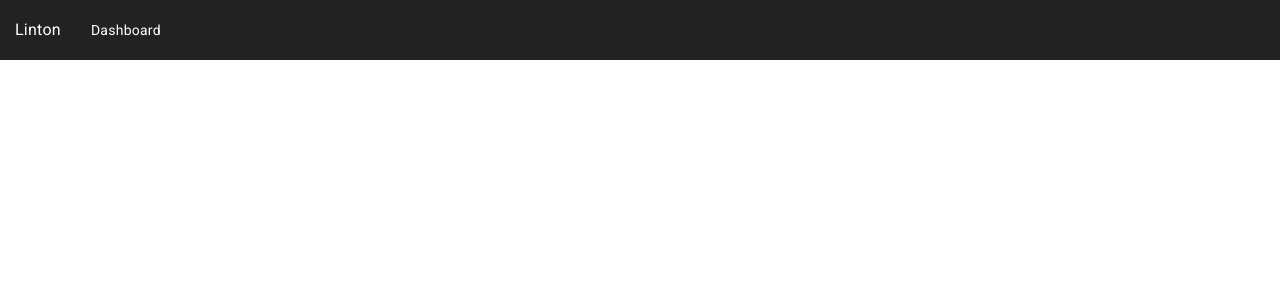
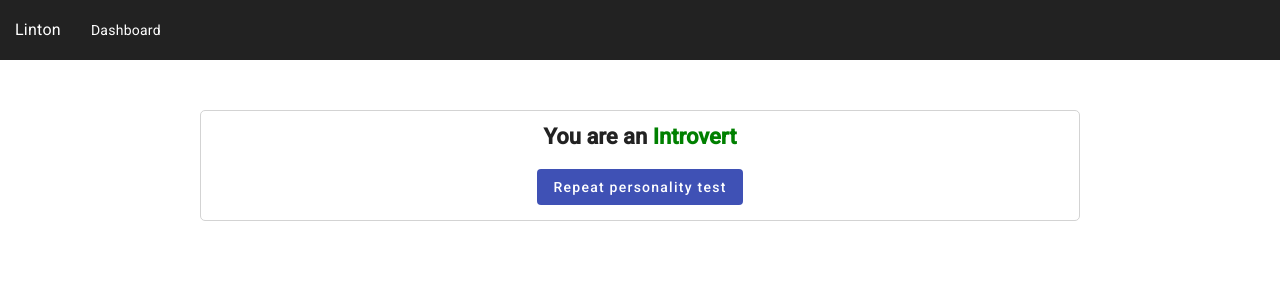
Before and after one commit to dmitry-vegner/Linton-Task, an Angular app: page /results in a window 1280 px wide. Before the commit this address led to /. Shown: the top 300 px of the page. Built offline with nearby package versions, Linux system fonts and the light colour scheme.

Commit message:
Develop `Results` page

```diff
--- a/src/app/app-routing.module.ts
+++ b/src/app/app-routing.module.ts
@@ -2,9 +2,11 @@ import { NgModule } from '@angular/core';
 import { RouterModule, Routes } from '@angular/router';
 
 import { WelcomeComponent } from './welcome/welcome.component';
+import { ResultsComponent } from './results/results.component';
 
 const routes: Routes = [
   {path: 'welcome', component: WelcomeComponent},
+  {path: 'results', component: ResultsComponent},
 ];
 
 @NgModule({
--- a/src/app/app.module.ts
+++ b/src/app/app.module.ts
@@ -8,12 +8,14 @@ import { AppRoutingModule } from './app-routing.module';
 import { AppComponent } from './app.component';
 import { HeaderComponent } from './header/header.component';
 import { WelcomeComponent } from './welcome/welcome.component';
+import { ResultsComponent } from './results/results.component';
 
 @NgModule({
   declarations: [
     AppComponent,
     HeaderComponent,
     WelcomeComponent,
+    ResultsComponent,
   ],
   imports: [
     BrowserModule,
--- /dev/null
+++ b/src/app/results/results.component.html
@@ -0,0 +1,11 @@
+<main class="bordererd container">
+  <h1 class="title">
+    You are an <span class="text-success">{{testResult}}</span>
+  </h1>
+  <button
+    routerLink="/test"
+    mat-flat-button
+    color="primary">
+    Repeat personality test
+  </button>
+</main>
--- /dev/null
+++ b/src/app/results/results.component.scss
@@ -0,0 +1,19 @@
+.container {
+  display: flex;
+  flex-direction: column;
+  align-items: center;
+
+  margin: 50px 200px 0;
+  padding: 10px 0 15px;
+}
+
+.title {
+  font-size: 22px;
+  font-weight: bold;
+  color: #222;
+  text-align: center;
+}
+
+.text-success {
+  color: green;
+}
```
Also changed, not shown: src/app/results/results.component.ts (added, +11 -0 lines), 1 other file (tests, documents, lock files or other folders).
